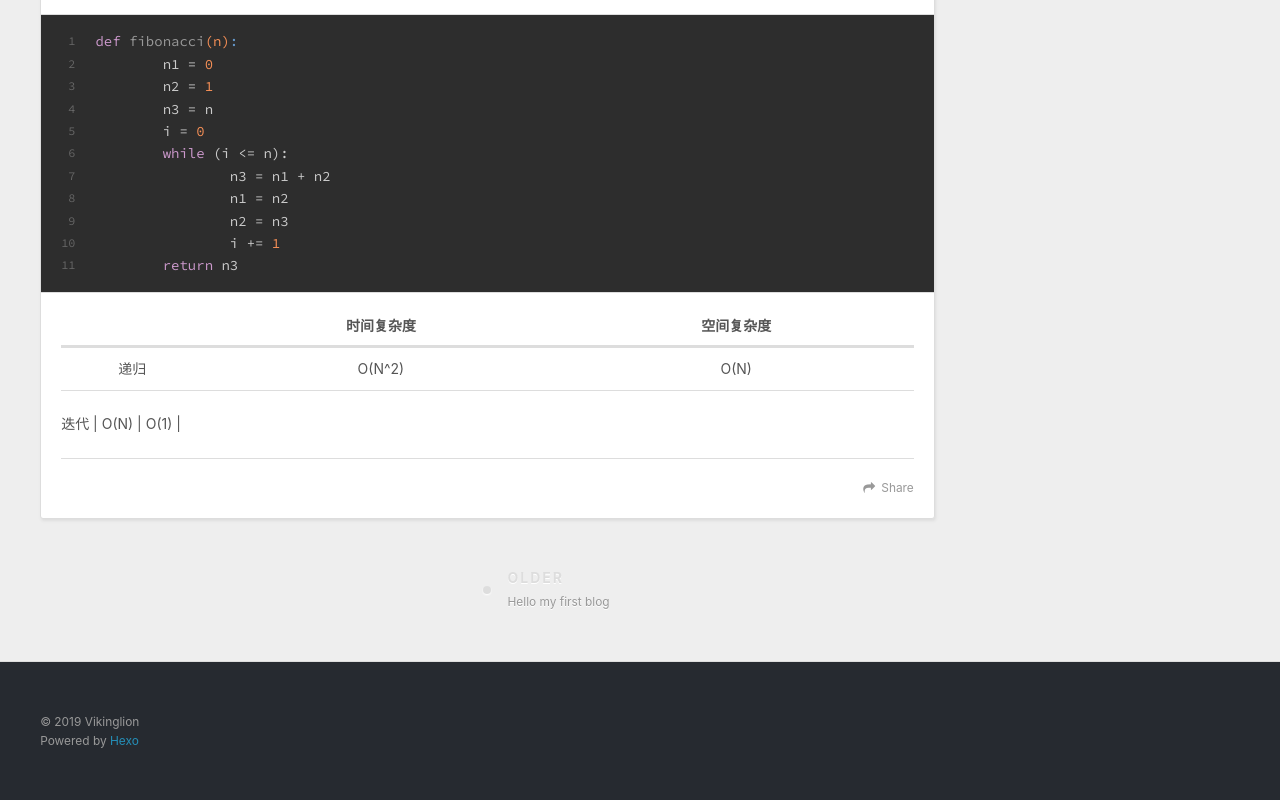
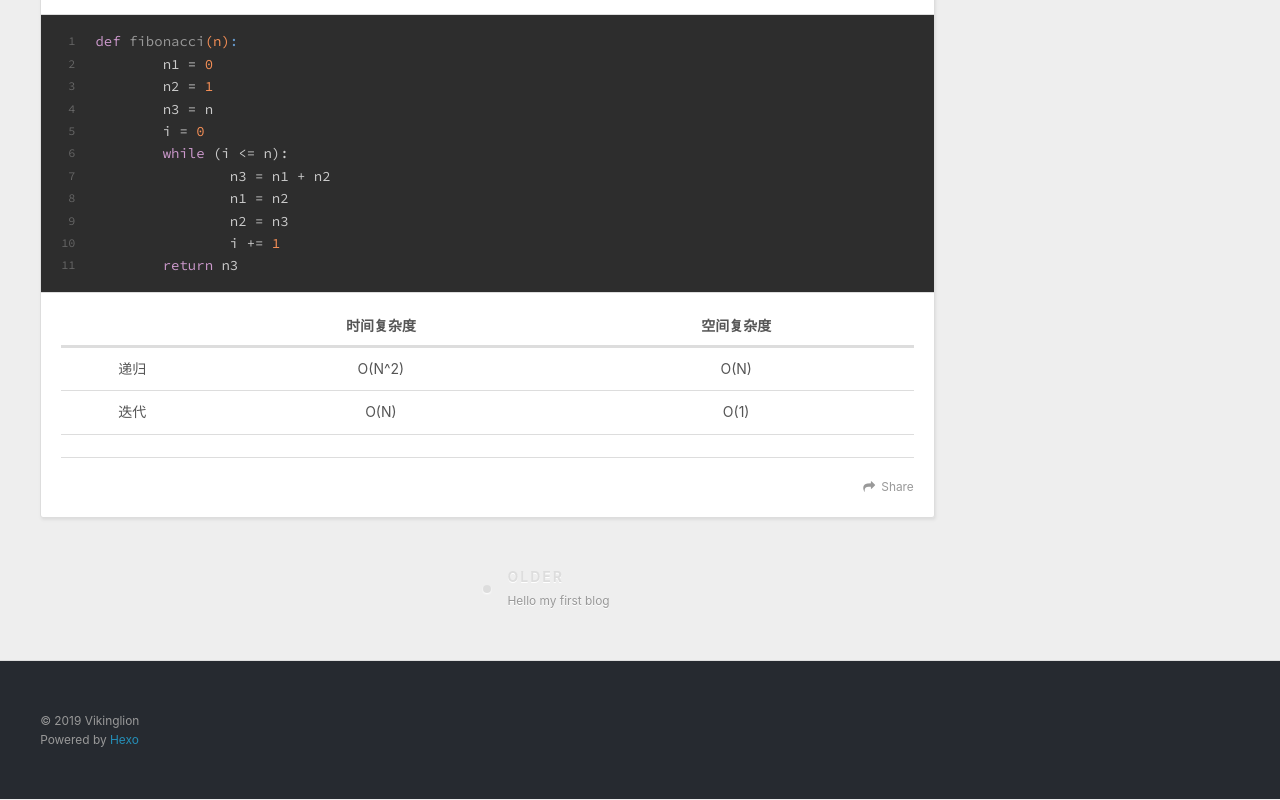
Before and after one commit to vikinglion/vikinglion.github.io, a plain HTML site: page fibonacci/index.html in a window 1280 px wide. Shown: the part 1099-1899 px from the top of the page. Drawn offline with nearby package versions, Linux system fonts and the light colour scheme.

Commit message:
Site updated: 2019-02-18 23:12:32

```diff
--- a/fibonacci/index.html
+++ b/fibonacci/index.html
@@ -14,7 +14,7 @@
 <meta property="og:site_name" content="Vingkinglion&#39;s blog">
 <meta property="og:description" content="1 递归1234567def fibonacci(n):	if (n == 0):		return 0	elif (n == 1):			return 1	else:		return fibonacci(n-1) + fibonacci(n-2)  2 迭代1234567891011def fibonacci(n):	n1 = 0	n2 = 1	n3 = n	i = 0	while (i &amp;lt;">
 <meta property="og:locale" content="default">
-<meta property="og:updated_time" content="2019-02-18T15:07:06.462Z">
+<meta property="og:updated_time" content="2019-02-18T15:12:24.447Z">
 <meta name="twitter:card" content="summary">
 <meta name="twitter:title" content="求斐波那契数列(python)">
 <meta name="twitter:description" content="1 递归1234567def fibonacci(n):	if (n == 0):		return 0	elif (n == 1):			return 1	else:		return fibonacci(n-1) + fibonacci(n-2)  2 迭代1234567891011def fibonacci(n):	n1 = 0	n2 = 1	n3 = n	i = 0	while (i &amp;lt;">
@@ -104,9 +104,14 @@
 <td style="text-align:center">O(N)</td>
 <td></td>
 </tr>
+<tr>
+<td style="text-align:center">迭代</td>
+<td style="text-align:center">O(N)</td>
+<td style="text-align:center">O(1)</td>
+<td></td>
+</tr>
 </tbody>
 </table>
-<p>迭代 | O(N) | O(1) |</p>
 
 
     </div>
```
Also changed, not shown: index.html (+6 -1 lines).
